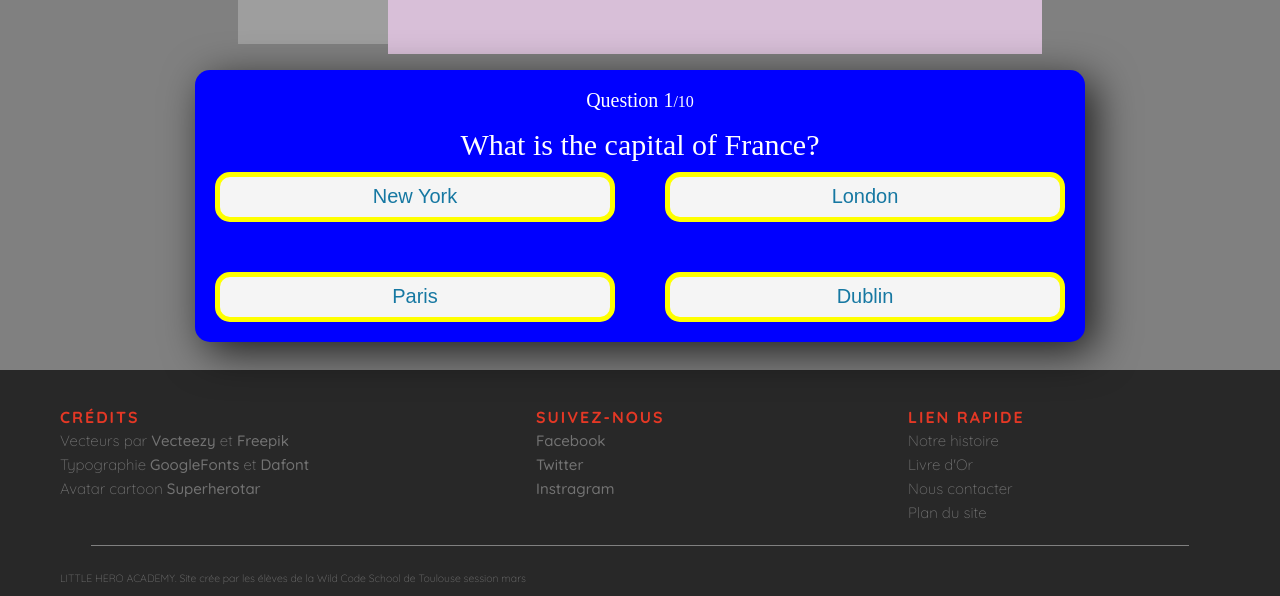
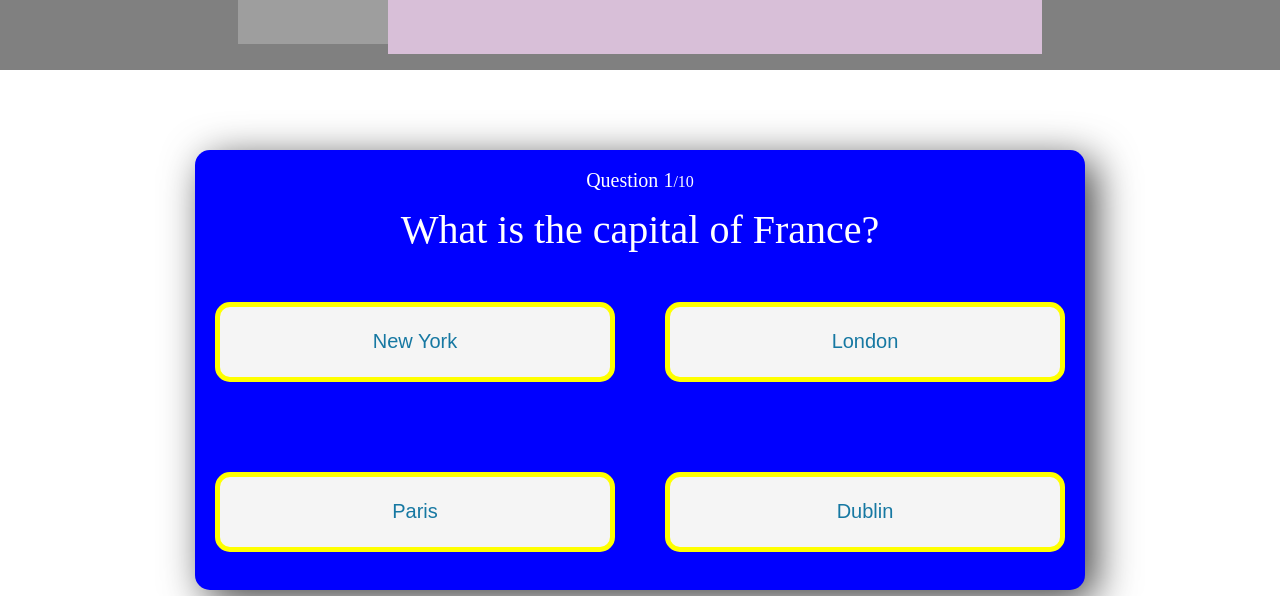
Before and after one commit to WildCodeSchool/tlse0321-js-p2-little-hero-academy, a React (Create React App) app: page /quiz in a window 1280 px wide. Shown: the part 203-799 px from the top of the page. Built offline with nearby package versions, Linux system fonts and the light colour scheme; grey boxes are pictures that could not be loaded.

Commit message:
modification CSS

```diff
--- a/src/Components/Game.jsx
+++ b/src/Components/Game.jsx
@@ -4,7 +4,6 @@ import Question from './Question';
 
 const Game = () => (
   <div className="game">
-    {/* <h1 className="game-title">game title</h1> */}
     <Question />
   </div>
 );
--- a/src/Styles/Checkbox.css
+++ /dev/null
@@ -1,4 +0,0 @@
-input[type='radio'] {
-  color: red;
-  background-color: black;
-}
--- a/src/Styles/Gamepage.css
+++ b/src/Styles/Gamepage.css
@@ -40,9 +40,8 @@ h2.gamepage-title {
 .game-window {
   width: 100%;
   background-color: indigo;
-  height: 300px;
 }
 
 body {
-  background: #368dda;
+  background: rgb(169, 169, 245);
 }
--- a/src/Styles/Question.css
+++ b/src/Styles/Question.css
@@ -10,9 +10,9 @@
   }
 }
 .game {
-  background-color: grey;
+  background-color: white;
   margin: auto;
-  height: 30rem;
+  height: 600px;
   text-align: center;
   display: flex;
   flex-direction: column;
@@ -28,6 +28,8 @@
   box-shadow: 10px 10px 42px 0px rgba(0, 0, 0, 0.75);
   display: flex;
   justify-content: space-evenly;
+  margin-top: 5rem;
+  height: 400px;
 }
 
 .score-section {
@@ -57,7 +59,7 @@
 
 .question-text {
   margin-bottom: 12px;
-  font-size: 30px;
+  font-size: 40px;
 }
 
 /* ANSWERS/RIGHT SECTION */
@@ -75,12 +77,13 @@ button {
   background-color: rgb(245, 245, 245);
   border-radius: 15px;
   display: flex;
-  padding: 5px;
+  padding: 35px;
   justify-content: center;
   align-items: center;
   border: 5px solid yellow;
   cursor: pointer;
   height: 50px;
+  margin-top: 40px;
 }
 
 .correct {
@@ -92,5 +95,5 @@ button {
 }
 
 button:hover {
-  border: 5px solid #555e7d;
+  border: 5px solid #4a6deb;
 }
```
Also changed, not shown: src/Components/ResponseCheckbox.jsx (deleted, +0 -27 lines).
